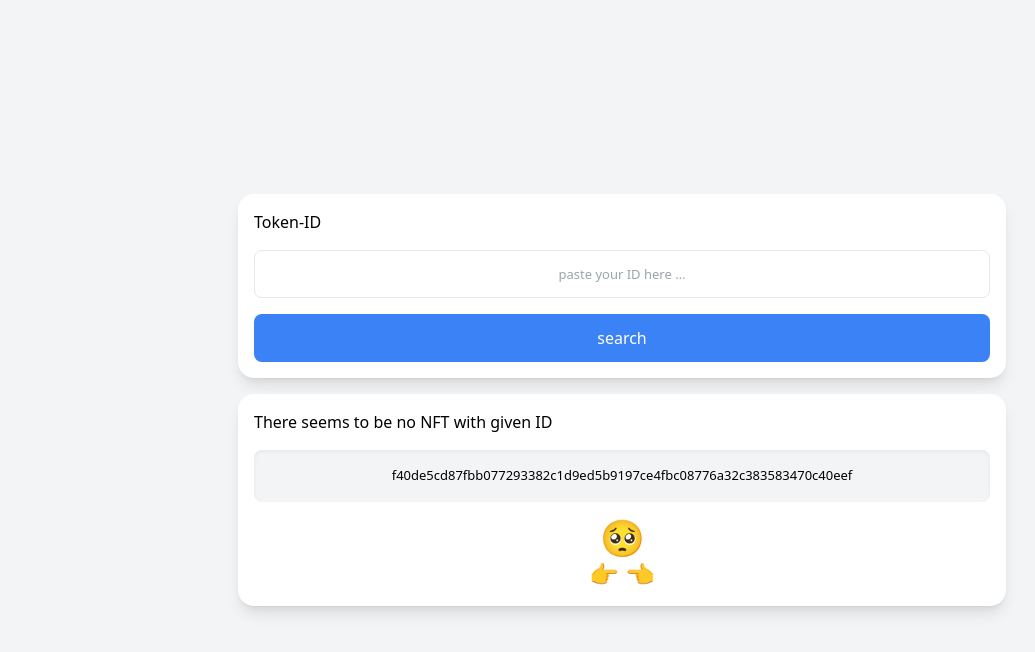
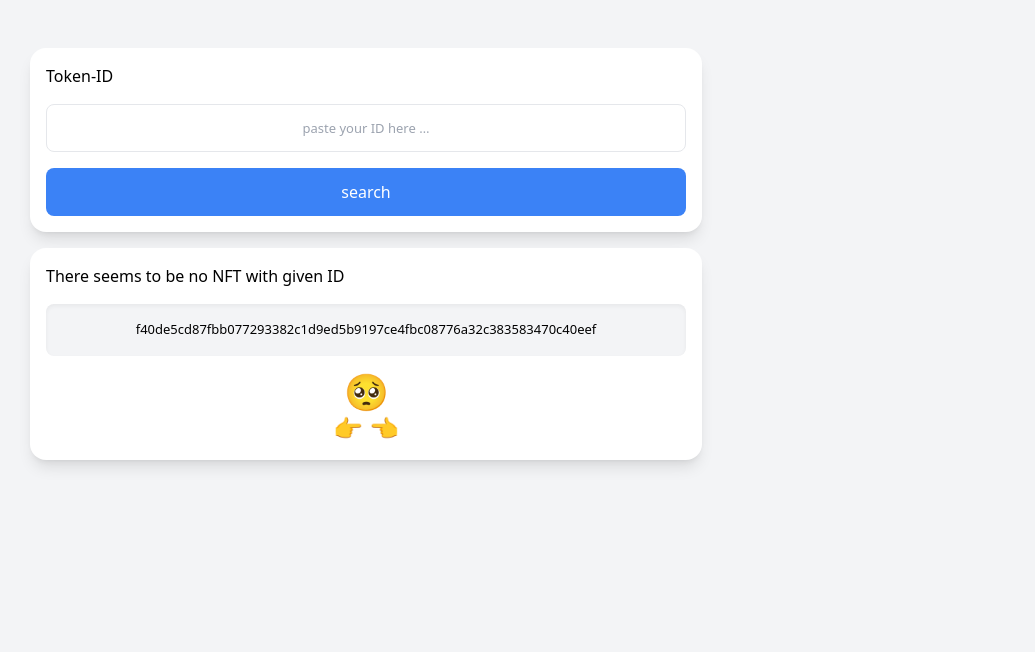
Before and after one commit to johannesstrueber/ergo-nft-viewer, a Next.js app: page / in a window 1280 px wide. Shown: the top 652 px of the page, without its empty margins (18-1053 px from the left). Built offline with nearby package versions, Linux system fonts and the light colour scheme; no server answers.

Commit message:
style: :sparkles: redo arrangement

```diff
--- a/components/atoms/Loader.jsx
+++ b/components/atoms/Loader.jsx
@@ -5,7 +5,7 @@ export default function Loader() {
     return (
         <>
             {isLoading &&
-                <div className="w-full flex-grow h-24 justify-center items-center cursor-wait text-center py-4 text-2xl ">
+                <div className="w-full md:w-screen relative flex-grow h-24 justify-center flex items-center cursor-wait text-center py-4 text-2xl ">
                     Loading…
                 </div>
             }
--- a/components/molecules/NFTItemCard.jsx
+++ b/components/molecules/NFTItemCard.jsx
@@ -17,7 +17,7 @@ export default function NFTItemCard() {
             {parsedObjData ? (
                 <div>
                     <table className="table-auto w-full border-collapse border-b border-gray-100 ">
-                        <thead className='bg-blue-500 font-mono text-white text-left uppercase'>
+                        <thead className='bg-blue-500 text-white text-left uppercase'>
                             <tr>
                                 <th className='rounded-tl-lg p-3 font-normal'>
                                     meta
--- a/components/molecules/NoEntry.jsx
+++ b/components/molecules/NoEntry.jsx
@@ -13,7 +13,7 @@ export default function NoEntry() {
                     <div className="overflow-scroll select-text text-center cursor-drag p-4 rounded-lg bg-gray-100 w-32 md:w-auto flex-grow shadow-inner text-[13px]">
                         {searchQuery}
                     </div>
-                    <div className='w-full  text-center  text-2xl'>
+                    <div className='w-full text-center text-2xl select-none'>
                         <span className="text-4xl">
                             🥺
                         </span><br />
--- a/components/molecules/Search.jsx
+++ b/components/molecules/Search.jsx
@@ -65,6 +65,7 @@ export default function Search() {
             <div className='w-full space-x-4 flex'>
                 <input
                     type="text"
+                    spellcheck="false"
                     name="tokenId"
                     maxLength={64}
                     minLength={64}
--- a/pages/index.js
+++ b/pages/index.js
@@ -9,10 +9,10 @@ export default function Home() {
   const infoData = useStore(state => state.infoData)
 
   return (
-    <div className='w-full justify-center md:items-center flex min-h-screen bg-gray-100 p-4 md:p-12 transition-all duration-300 select-none'>
+    <div className='w-full justify-start md:items-start flex min-h-screen bg-gray-100 p-4 md:p-12 transition-all duration-300 select-none'>
       <div className='space-y-4'>
         <Search />
-        <div className='w-full flex-grow md:max-w-3xl bg-white rounded-2xl p-4 space-y-4 relative flex flex-wrap shadow-lg justify-center select-text'>
+        <div className=' md:w-full flex-grow  md:max-w-2xl bg-white rounded-2xl p-4 space-y-4 relative flex flex-wrap shadow-lg justify-center select-text'>
           <Loader />
           {infoData && infoData.items[0] ? (
             <NFTItemCard />
```
